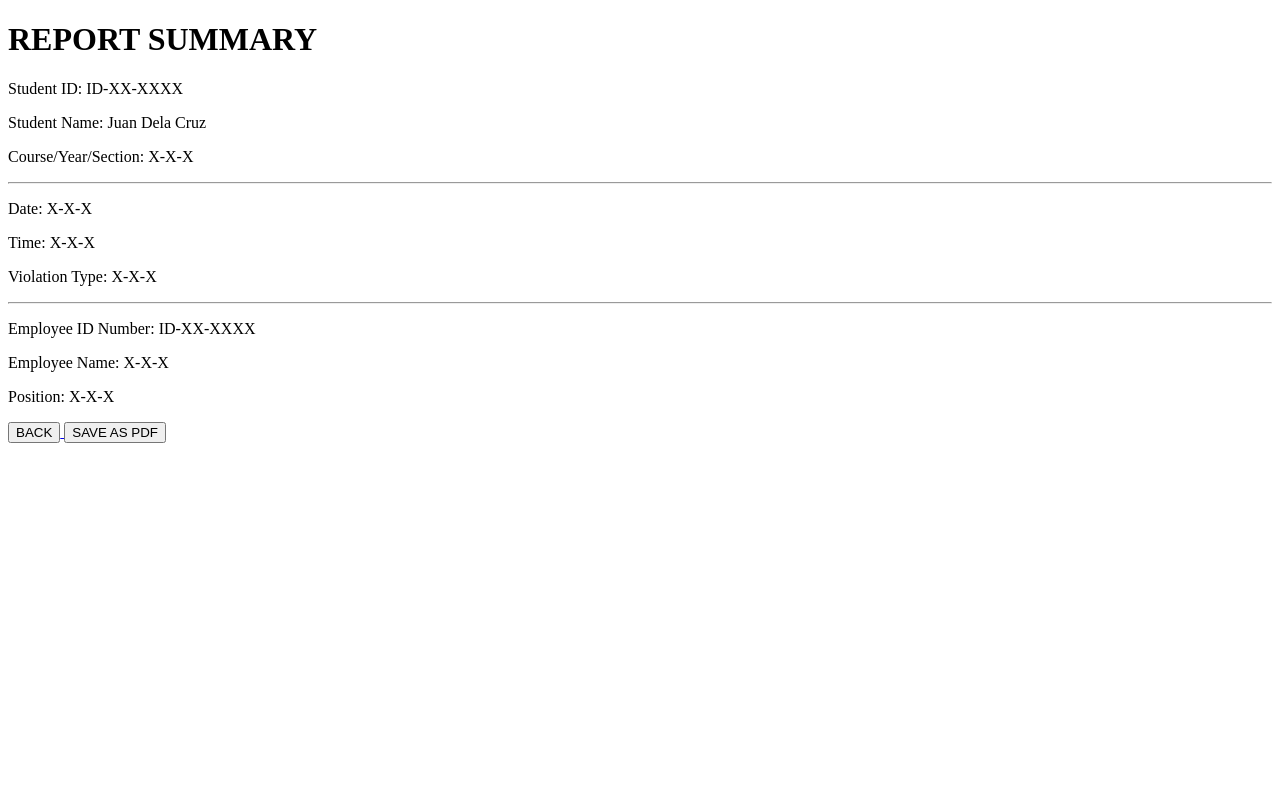
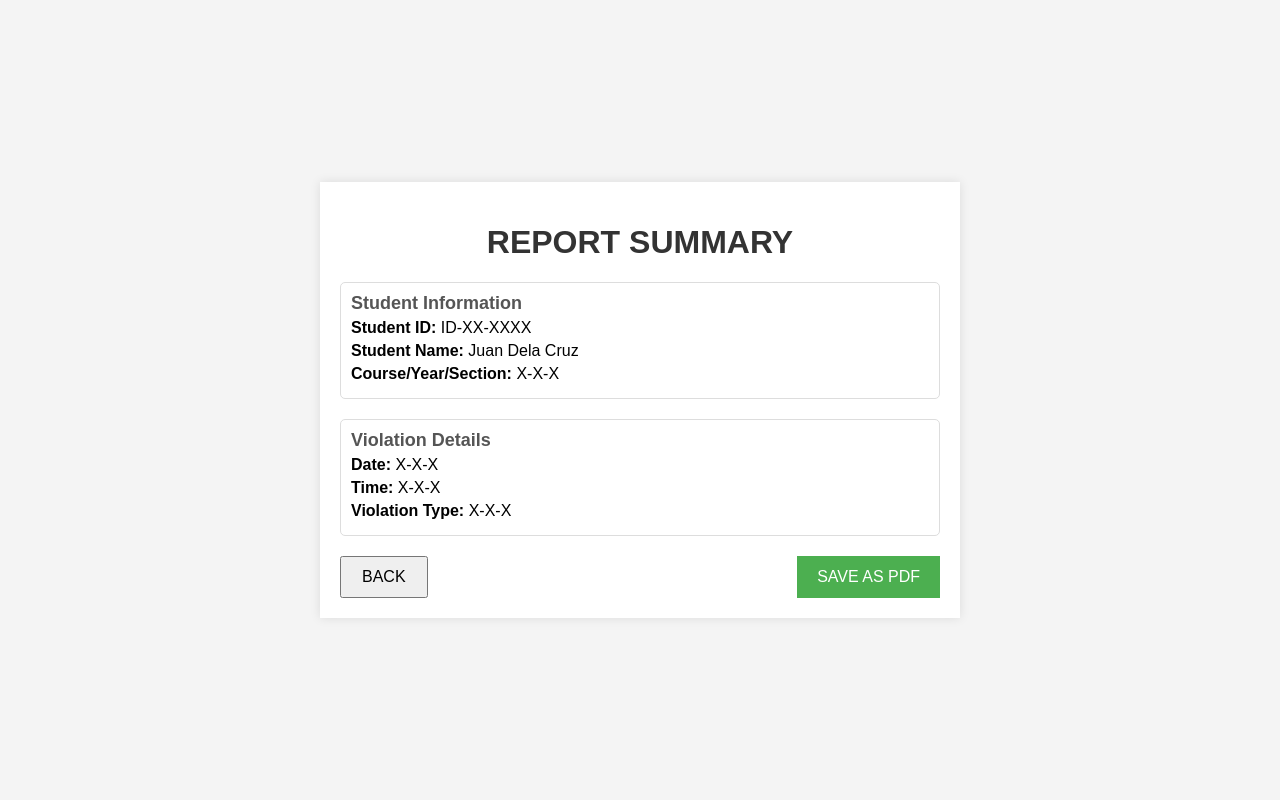
Before and after one commit to TacticianR1muru/CPET12L, a Django app: page /reportsummarystudent/ in a window 1280 px wide. Run offline with Django 5.2, Linux system fonts and the light colour scheme; some libraries are stand-ins or nearby versions.

Commit message:
mamaya na ulit

```diff
--- a/Project_admin/Project/adminmod/templates/studentmod/ReportSummaryStudent.html
+++ b/Project_admin/Project/adminmod/templates/studentmod/ReportSummaryStudent.html
@@ -1,31 +1,103 @@
-<!DOCTYPE html>
-<html>
+{% extends "main.html" %}
+{% block content %}
 <head>
     <title>Report Summary</title>
     <style>
-
+        body {
+            font-family: Arial, sans-serif;
+            margin: 0;
+            padding: 0;
+            display: flex;
+            justify-content: center;
+            align-items: center;
+            height: 100vh;
+            background-color: #f4f4f4;
+        }
+        .container {
+            background: #fff;
+            padding: 20px;
+            max-width: 600px;
+            width: 100%;
+            box-shadow: 0px 0px 10px rgba(0, 0, 0, 0.1);
+        }
+        h1 {
+            text-align: center;
+            color: #333;
+        }
+        .section {
+            margin-bottom: 20px;
+            padding: 10px;
+            border: 1px solid #ddd;
+            border-radius: 5px;
+        }
+        .section h2 {
+            margin: 0;
+            font-size: 18px;
+            color: #555;
+        }
+        .info p {
+            margin: 5px 0;
+        }
+        .info span {
+            font-weight: bold;
+        }
+        .buttons {
+            display: flex;
+            justify-content: space-between;
+            margin-top: 20px;
+        }
+        .buttons button {
+            padding: 10px 20px;
+            font-size: 16px;
+            cursor: pointer;
+        }
+        .buttons a {
+            text-decoration: none;
+        }
+        .save {
+            background-color: #4CAF50;
+            color: white;
+            border: none;
+        }
     </style>
 </head>
 <body>
     <div class="container">
         <h1>REPORT SUMMARY</h1>
-        <div class="info">
-            <p><span>Student ID:</span> ID-XX-XXXX</p>
-            <p><span>Student Name:</span> Juan Dela Cruz</p>
-            <p><span>Course/Year/Section:</span> X-X-X</p>
-            <hr>
-            <p><span>Date:</span> X-X-X</p>
-            <p><span>Time:</span> X-X-X</p>
-            <p><span>Violation Type:</span> X-X-X</p>
-            <hr>
-            <p><span>Employee ID Number:</span> ID-XX-XXXX</p>
-            <p><span>Employee Name:</span> X-X-X</p>
-            <p><span>Position:</span> X-X-X</p>
+
+        <!-- Student Information Section -->
+        <div class="section">
+            <h2>Student Information</h2>
+            <div class="info">
+                <p><span>Student ID:</span> ID-XX-XXXX</p>
+                <p><span>Student Name:</span> Juan Dela Cruz</p>
+                <p><span>Course/Year/Section:</span> X-X-X</p>
+            </div>
         </div>
+
+        <!-- Violation Details Section -->
+        <div class="section">
+            <h2>Violation Details</h2>
+            <div class="info">
+                <p><span>Date:</span> X-X-X</p>
+                <p><span>Time:</span> X-X-X</p>
+                <p><span>Violation Type:</span> X-X-X</p>
+            </div>
+        </div>
+
+        <!-- Buttons -->
         <div class="buttons">
-          <a href="{% url 'studentstatus' %}"> <button>BACK</button> </a>
-            <button class="save">SAVE AS PDF</button>
+            <a href="{% url 'studentstatus' %}"><button>BACK</button></a>
+            <button class="save" onclick="saveAsPDF()">SAVE AS PDF</button>
         </div>
     </div>
+
+    <script src="https://cdnjs.cloudflare.com/ajax/libs/html2pdf.js/0.9.2/html2pdf.bundle.min.js"></script>
+    <script>
+        function saveAsPDF() {
+            const element = document.querySelector('.container');
+            html2pdf().from(element).save('report-summary.pdf');
+        }
+    </script>
 </body>
-</html>
+{% endblock content %}
```
Also changed, not shown: Project_admin/Project/adminmod/templates/guard-instructormod/Guard Notification.html (+1 -7 lines), Project_admin/Project/adminmod/templates/guard-instructormod/Guard Search 2.html (+4 -5 lines), Project_admin/Project/adminmod/templates/studentmod/Student Settings.html (+3 -6 lines).
